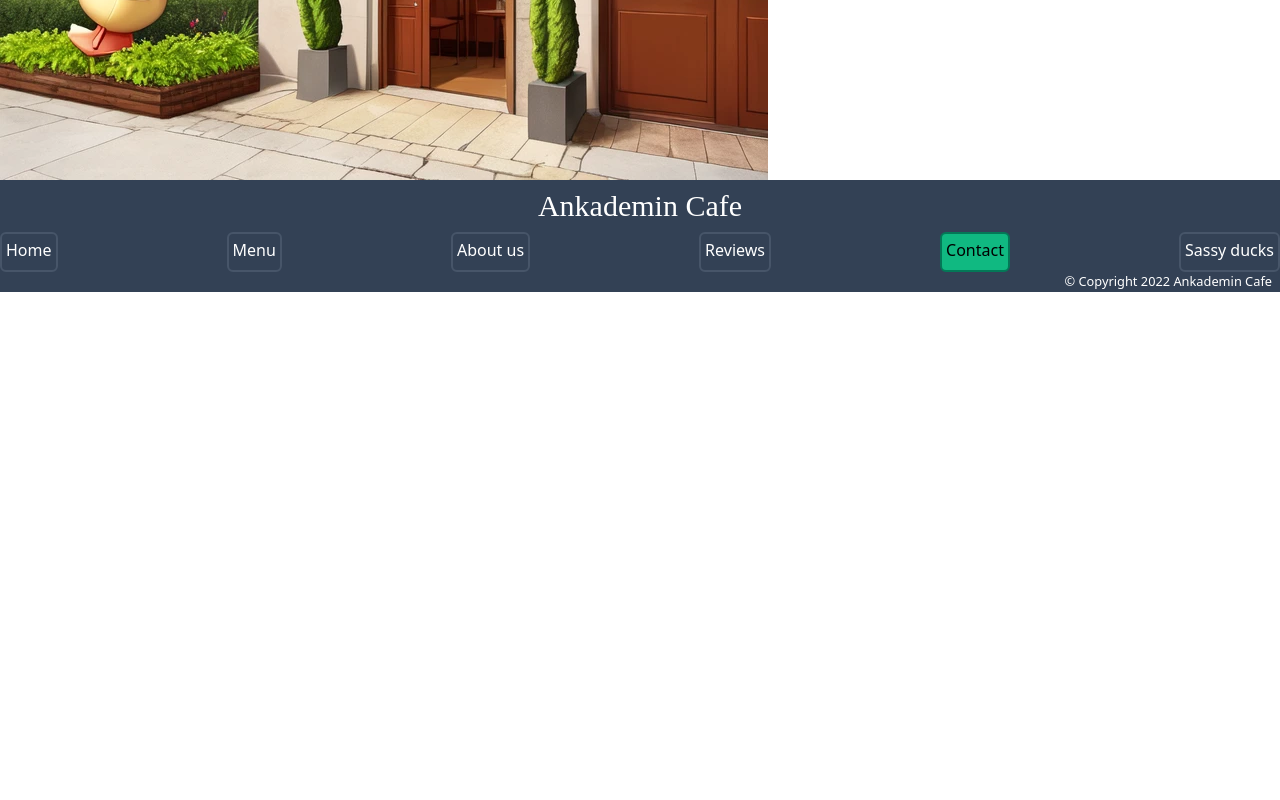
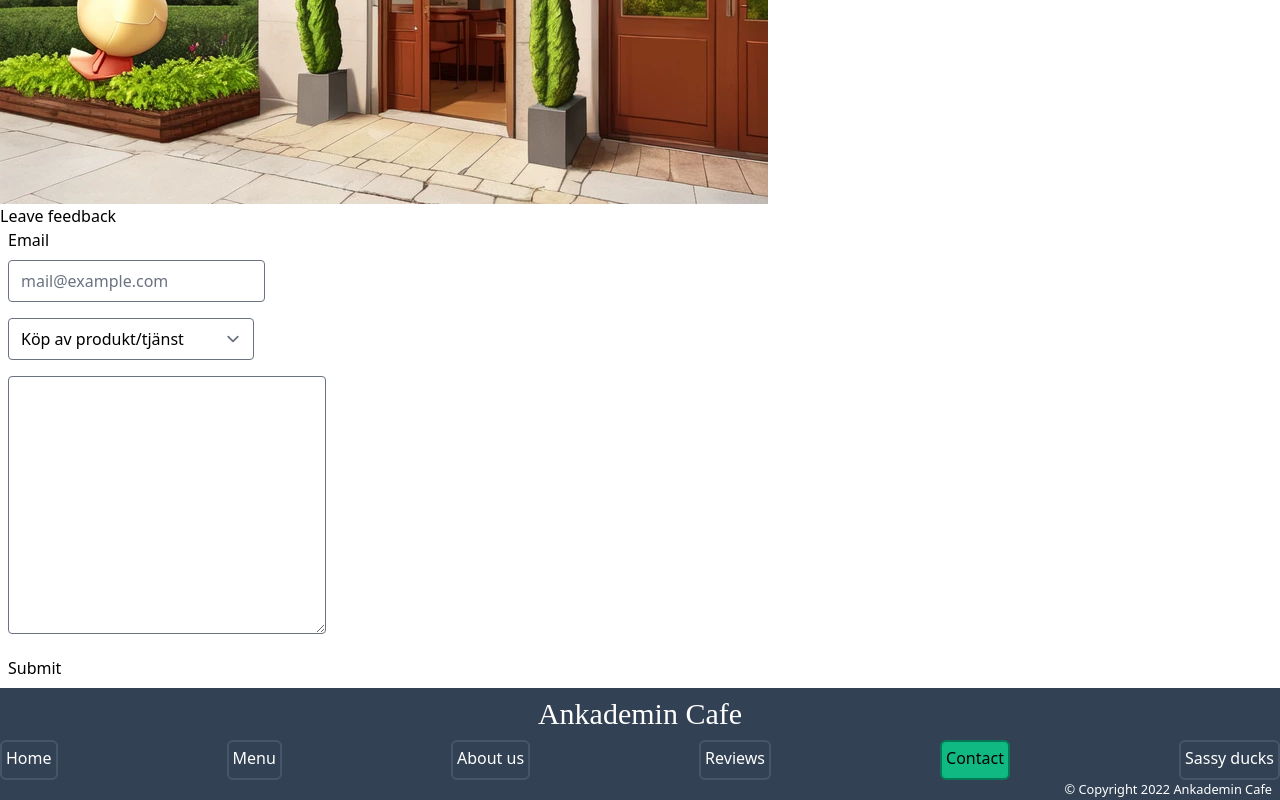
Before and after one commit to henrikvilhelmberglund/HTMLCSS-Assignment, a SvelteKit app: page /contact in a window 1280 px wide. Shown: the part 617-1417 px from the top of the page. Before the commit the page ends 909 px from the top, so only its background shows below. Built offline with nearby package versions, Linux system fonts and the light colour scheme; a web font is replaced by a local one.

Commit message:
feat(contact page): :sparkles: add server side(?) form action that thanks you when you give feedback, add form

```diff
--- a/src/routes/contact/+page.svelte
+++ b/src/routes/contact/+page.svelte
@@ -6,12 +6,38 @@
 <main
   in:fly={{ y: -5, duration: 200, delay: 200 }}
   out:fly={{ y: 5, duration: 200 }}>
+  <section>
     <h1>Contact us</h1>
+    <h2>Address and phone</h2>
     <p>Address: Ankans väg 31, Ankholm</p>
     <p>Phone: 123-4567</p>
     <img
       src="{base}/images/ankademin-cafe/ankademin_cafe_entrance.webp"
       alt="outside view of ankademin cafe building" />
+  </section>
+  <section>
+    <h2>Leave feedback</h2>
+    <article class="flex flex-col w-12">
+      <form
+        method="POST"
+        action="/contact/thank-you"
+        class="[&>*]:m-2 [&>*]:rounded">
+        <label for="email-id">Email</label>
+        <input
+          type="text"
+          name="email"
+          id="email-id"
+          placeholder="mail@example.com" />
+        <select name="feedback-type" id="feedback" class="rounded">
+          <option value="product" class=""> Köp av produkt/tjänst</option>
+          <option value="about" class="">Frågor om företaget</option>
+          <option value="feedback" class="">Synpunkter på webbplats</option>
+        </select>
+        <textarea name="textarea" id="textarea-id" cols="30" rows="10" />
+        <button type="submit">Submit</button>
+      </form>
+    </article>
+  </section>
 </main>
 
 <style>
--- /dev/null
+++ b/src/routes/contact/thank-you/+page.js
@@ -0,0 +1 @@
+export const prerender = false;
--- /dev/null
+++ b/src/routes/contact/thank-you/+page.server.js
@@ -0,0 +1,9 @@
+export const actions = {
+  default: async ({ request }) => {
+    const data = await request.formData();
+    const email = data.get("email");
+    const textarea = data.get("textarea");
+    return { email: email, textarea: textarea, success: true };
+    //do stuff
+  },
+};
--- /dev/null
+++ b/src/routes/contact/thank-you/+page.svelte
@@ -0,0 +1,21 @@
+<script>
+  export let form;
+  import P from "$lib/P.svelte";
+</script>
+
+<main class="h-[45vh]">
+  {#if form.textarea}
+    <h1>Thank you for your feedback, {form.email || "unknown person"}!</h1>
+    <h2>Your feedback was:</h2>
+    <P>{form.textarea}</P>
+  {:else}
+    <h1>
+      Thank you for your worthless feedback, {form.email || "unknown person"}.
+      :(
+    </h1>
+    <h2>Next time please type something in the field...</h2>
+  {/if}
+</main>
+
+<style>
+</style>
```
Lines whose indentation alone changed are shown as unchanged.
